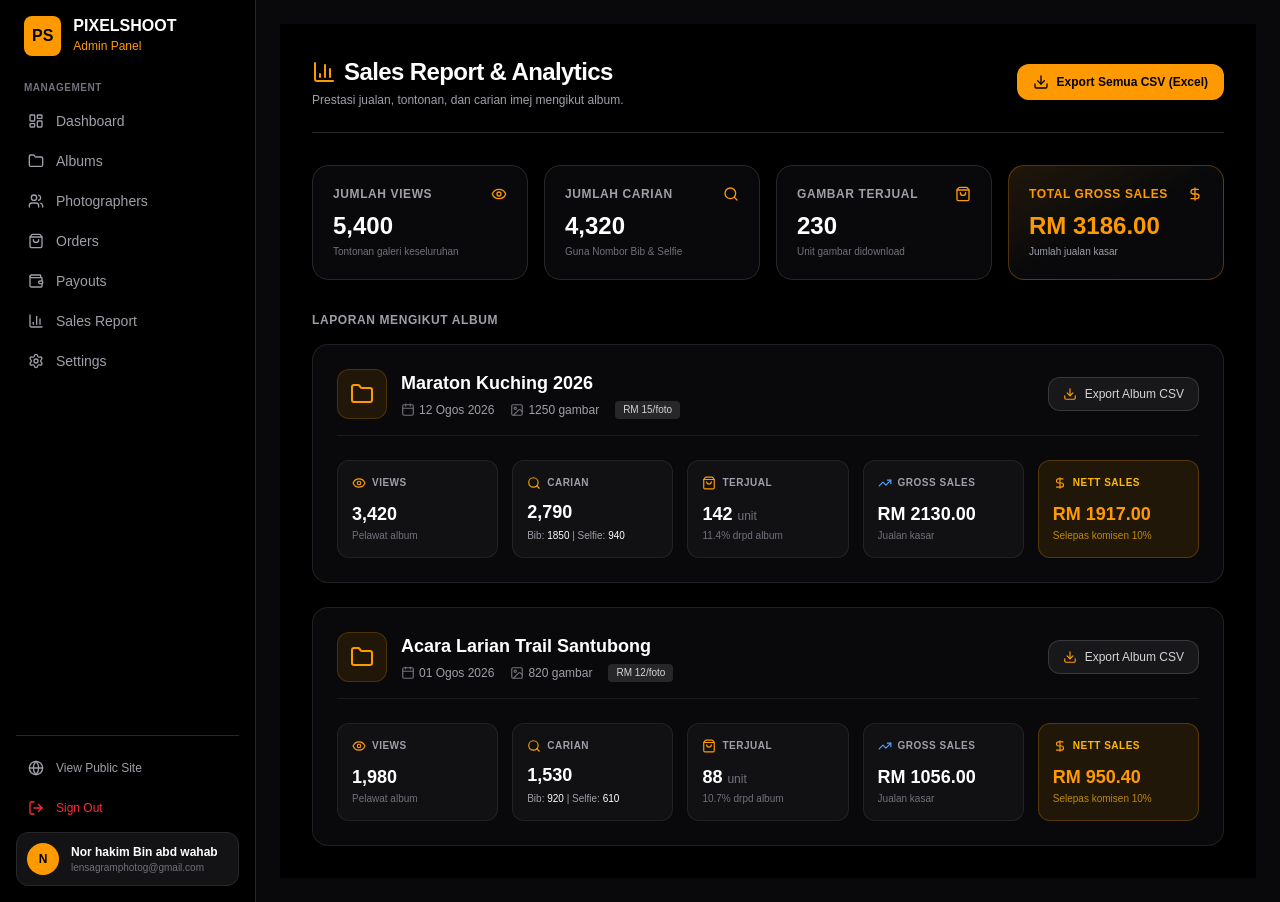
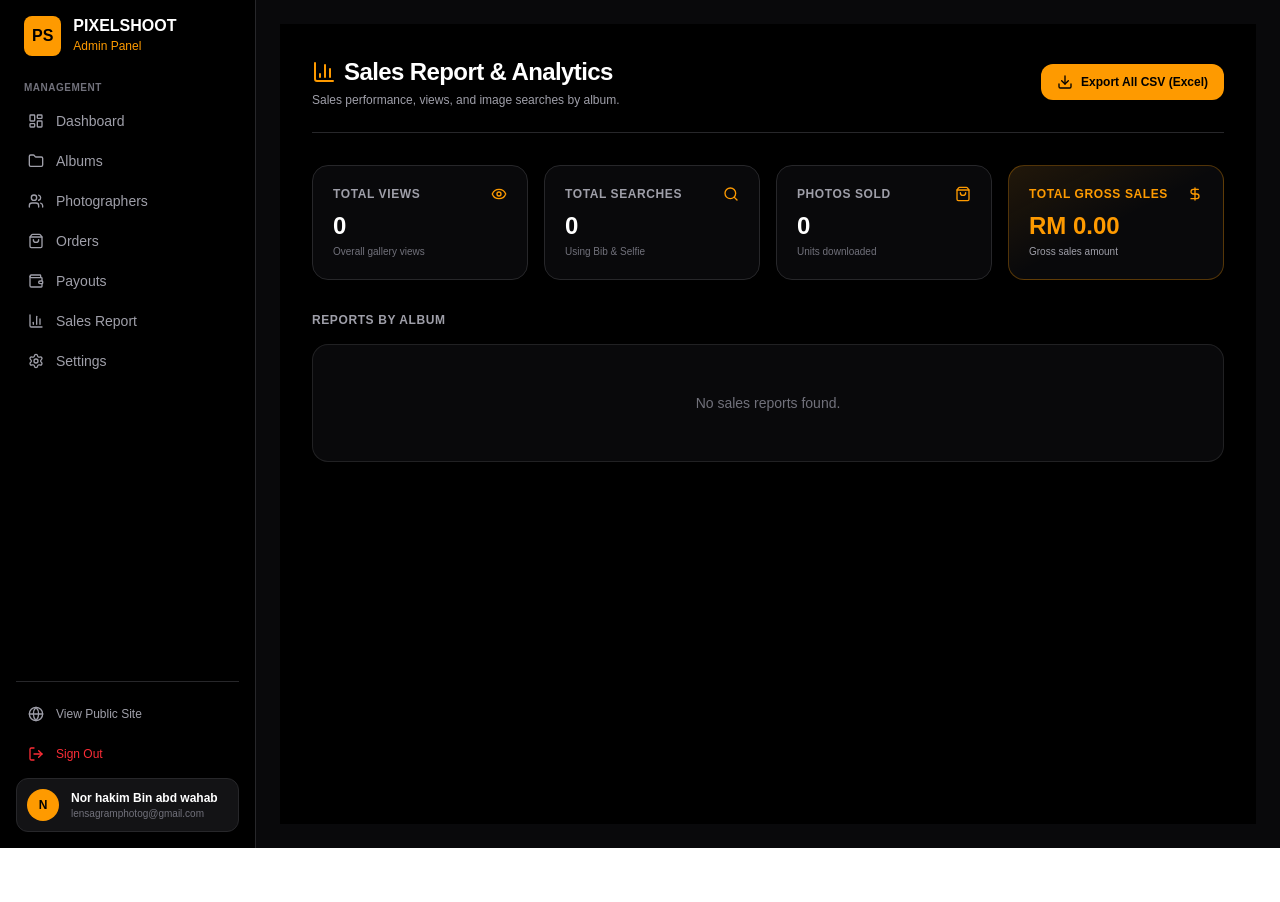
Before and after one commit to PixelShooter8/PixelShoot, a Next.js app: page /admin/sales-report in a window 1280 px wide. After the commit the page ends 848 px from the top, so only its background shows below. Built offline with nearby package versions, Linux system fonts and the light colour scheme.

Commit message:
Cleaned sales report and translated to English

```diff
--- a/app/admin/sales-report/page.jsx
+++ b/app/admin/sales-report/page.jsx
@@ -15,43 +15,18 @@ import {
 } from 'lucide-react';
 
 export default function SalesReportPage() {
-  const [albums] = useState([
-    {
-      id: 'alb-001',
-      title: 'Maraton Kuching 2026',
-      date: '12 Ogos 2026',
-      totalPhotos: 1250,
-      pricePerPhoto: 15,
-      platformFeePercent: 10,
-      views: 3420,
-      bibSearches: 1850,
-      selfieSearches: 940,
-      photosSold: 142,
-    },
-    {
-      id: 'alb-002',
-      title: 'Acara Larian Trail Santubong',
-      date: '01 Ogos 2026',
-      totalPhotos: 820,
-      pricePerPhoto: 12,
-      platformFeePercent: 10,
-      views: 1980,
-      bibSearches: 920,
-      selfieSearches: 610,
-      photosSold: 88,
-    },
-  ]);
+  const [albums] = useState([]);
 
-  // Kiraan Keseluruhan (Overall Totals)
+  // Overall Totals
   const totalViews = albums.reduce((acc, alb) => acc + alb.views, 0);
   const totalSearches = albums.reduce((acc, alb) => acc + alb.bibSearches + alb.selfieSearches, 0);
   const totalPhotosSold = albums.reduce((acc, alb) => acc + alb.photosSold, 0);
   const totalGrossSales = albums.reduce((acc, alb) => acc + (alb.photosSold * alb.pricePerPhoto), 0);
 
-  // --- FUNGSI EXPORT TO CSV (ALL ALBUMS) ---
+  // --- EXPORT TO CSV (ALL ALBUMS) ---
   const exportAllToCSV = () => {
     const headers = [
-      "ID Album,Nama Album,Tarikh,Jumlah Gambar,Harga Per Foto (RM),Views,Carian Bib,Carian Selfie,Gambar Terjual,Gross Sales (RM),Platform Fee (10%) (RM),Nett Sales (RM)"
+      "Album ID,Album Name,Date,Total Photos,Price Per Photo (RM),Views,Bib Searches,Selfie Searches,Photos Sold,Gross Sales (RM),Platform Fee (10%) (RM),Nett Sales (RM)"
     ];
 
     const rows = albums.map(alb => {
@@ -65,29 +40,29 @@ export default function SalesReportPage() {
     const encodedUri = encodeURI(csvContent);
     const link = document.createElement("a");
     link.setAttribute("href", encodedUri);
-    link.setAttribute("download", `Laporan_Jualan_PixelShoot_Semua_${new Date().toISOString().slice(0,10)}.csv`);
+    link.setAttribute("download", `PixelShoot_Sales_Report_All_${new Date().toISOString().slice(0,10)}.csv`);
     document.body.appendChild(link);
     link.click();
     document.body.removeChild(link);
   };
 
-  // --- FUNGSI EXPORT TO CSV (SINGLE ALBUM) ---
+  // --- EXPORT TO CSV (SINGLE ALBUM) ---
   const exportSingleAlbumToCSV = (album) => {
     const gross = album.photosSold * album.pricePerPhoto;
     const fee = (gross * album.platformFeePercent) / 100;
     const nett = gross - fee;
 
     const csvData = [
-      ["Laporan Jualan Album - " + album.title],
-      ["Tarikh", album.date],
-      ["Jumlah Gambar", album.totalPhotos],
-      ["Harga / Gambar", "RM " + album.pricePerPhoto],
+      ["Album Sales Report - " + album.title],
+      ["Date", album.date],
+      ["Total Photos", album.totalPhotos],
+      ["Price / Photo", "RM " + album.pricePerPhoto],
       [""],
-      ["Metrik", "Nilai"],
-      ["Views (Tontonan)", album.views],
-      ["Carian Bib", album.bibSearches],
-      ["Carian Selfie", album.selfieSearches],
-      ["Jumlah Gambar Terjual", album.photosSold],
+      ["Metric", "Value"],
+      ["Views (Gallery Views)", album.views],
+      ["Bib Searches", album.bibSearches],
+      ["Selfie Searches", album.selfieSearches],
+      ["Total Photos Sold", album.photosSold],
       ["Gross Sales", "RM " + gross.toFixed(2)],
       ["Platform Fee (" + album.platformFeePercent + "%)", "RM " + fee.toFixed(2)],
       ["Nett Sales", "RM " + nett.toFixed(2)]
@@ -96,7 +71,7 @@ export default function SalesReportPage() {
     const encodedUri = encodeURI("data:text/csv;charset=utf-8," + csvData);
     const link = document.createElement("a");
     link.setAttribute("href", encodedUri);
-    link.setAttribute("download", `Laporan_${album.title.replace(/\s+/g, '_')}.csv`);
+    link.setAttribute("download", `Report_${album.title.replace(/\s+/g, '_')}.csv`);
     document.body.appendChild(link);
     link.click();
     document.body.removeChild(link);
@@ -105,7 +80,7 @@ export default function SalesReportPage() {
   return (
     <div className="p-6 md:p-8 bg-black min-h-screen text-white space-y-8 max-w-7xl mx-auto">
 
-      {/* Header Page + Butang Export CSV Utama */}
+      {/* Header Page + Main Export Button */}
       <div className="flex flex-col sm:flex-row sm:items-center justify-between gap-4 border-b border-zinc-800 pb-6">
         <div>
           <h1 className="text-xl md:text-2xl font-bold tracking-tight flex items-center gap-2 text-white">
@@ -113,7 +88,7 @@ export default function SalesReportPage() {
             Sales Report & Analytics
           </h1>
           <p className="text-xs text-zinc-400 mt-1">
-            Prestasi jualan, tontonan, dan carian imej mengikut album.
+            Sales performance, views, and image searches by album.
           </p>
         </div>
 
@@ -121,46 +96,46 @@ export default function SalesReportPage() {
           onClick={exportAllToCSV}
           className="bg-amber-500 hover:bg-amber-400 text-black font-semibold text-xs px-4 py-2.5 rounded-xl flex items-center justify-center gap-2 transition shrink-0 self-start sm:self-auto"
         >
-          <Download className="w-4 h-4" /> Export Semua CSV (Excel)
+          <Download className="w-4 h-4" /> Export All CSV (Excel)
         </button>
       </div>
 
-      {/* Ringkasan Keseluruhan (Top Stats) */}
+      {/* Overall Totals (Top Stats) */}
       <div className="grid grid-cols-1 sm:grid-cols-2 lg:grid-cols-4 gap-4">
 
         {/* Total Views */}
         <div className="bg-zinc-950 border border-zinc-800 rounded-2xl p-4 md:p-5 flex flex-col justify-between">
           <div className="flex justify-between items-center text-zinc-400 mb-2">
-            <span className="text-xs font-semibold uppercase tracking-wider">Jumlah Views</span>
+            <span className="text-xs font-semibold uppercase tracking-wider">Total Views</span>
             <Eye className="w-4 h-4 text-amber-500 shrink-0" />
           </div>
           <div>
             <p className="text-2xl font-extrabold text-white">{totalViews.toLocaleString()}</p>
-            <p className="text-[10px] text-zinc-500 mt-0.5">Tontonan galeri keseluruhan</p>
+            <p className="text-[10px] text-zinc-500 mt-0.5">Overall gallery views</p>
           </div>
         </div>
 
         {/* Total Searches */}
         <div className="bg-zinc-950 border border-zinc-800 rounded-2xl p-4 md:p-5 flex flex-col justify-between">
           <div className="flex justify-between items-center text-zinc-400 mb-2">
-            <span className="text-xs font-semibold uppercase tracking-wider">Jumlah Carian</span>
+            <span className="text-xs font-semibold uppercase tracking-wider">Total Searches</span>
             <Search className="w-4 h-4 text-amber-500 shrink-0" />
           </div>
           <div>
             <p className="text-2xl font-extrabold text-white">{totalSearches.toLocaleString()}</p>
-            <p className="text-[10px] text-zinc-500 mt-0.5">Guna Nombor Bib & Selfie</p>
+            <p className="text-[10px] text-zinc-500 mt-0.5">Using Bib & Selfie</p>
           </div>
         </div>
 
         {/* Photos Sold */}
         <div className="bg-zinc-950 border border-zinc-800 rounded-2xl p-4 md:p-5 flex flex-col justify-between">
           <div className="flex justify-between items-center text-zinc-400 mb-2">
-            <span className="text-xs font-semibold uppercase tracking-wider">Gambar Terjual</span>
+            <span className="text-xs font-semibold uppercase tracking-wider">Photos Sold</span>
             <ShoppingBag className="w-4 h-4 text-amber-500 shrink-0" />
           </div>
           <div>
             <p className="text-2xl font-extrabold text-white">{totalPhotosSold}</p>
-            <p className="text-[10px] text-zinc-500 mt-0.5">Unit gambar didownload</p>
+            <p className="text-[10px] text-zinc-500 mt-0.5">Units downloaded</p>
           </div>
         </div>
 
@@ -172,18 +147,23 @@ export default function SalesReportPage() {
           </div>
           <div>
             <p className="text-2xl font-extrabold text-amber-500">RM {totalGrossSales.toFixed(2)}</p>
-            <p className="text-[10px] text-zinc-400 mt-0.5">Jumlah jualan kasar</p>
+            <p className="text-[10px] text-zinc-400 mt-0.5">Gross sales amount</p>
           </div>
         </div>
 
       </div>
 
-      {/* Senarai Laporan Mengikut Album */}
+      {/* Reports by Album Section */}
       <div className="space-y-4">
         <h2 className="text-xs font-bold text-zinc-400 uppercase tracking-wider">
-          Laporan Mengikut Album
+          Reports by Album
         </h2>
 
+        {albums.length === 0 ? (
+          <div className="bg-zinc-950 border border-zinc-800/80 rounded-2xl p-12 text-center text-zinc-500 text-sm">
+            No sales reports found.
+          </div>
+        ) : (
           <div className="grid grid-cols-1 gap-6">
             {albums.map((album) => {
               const grossSales = album.photosSold * album.pricePerPhoto;
@@ -196,7 +176,7 @@ export default function SalesReportPage() {
                   key={album.id}
                   className="bg-zinc-950 border border-zinc-800/80 rounded-2xl p-5 md:p-6 hover:border-zinc-700 transition space-y-6"
                 >
-                {/* Header Album */}
+                  {/* Album Header */}
                   <div className="flex flex-col sm:flex-row sm:items-center justify-between gap-4 border-b border-zinc-800/60 pb-4">
                     <div className="flex items-center gap-3.5 overflow-hidden">
                       <div className="bg-amber-500/10 text-amber-500 p-2.5 md:p-3 rounded-xl border border-amber-500/20 shrink-0">
@@ -209,16 +189,16 @@ export default function SalesReportPage() {
                             <Calendar className="w-3.5 h-3.5 text-zinc-500" /> {album.date}
                           </span>
                           <span className="flex items-center gap-1 shrink-0">
-                          <ImageIcon className="w-3.5 h-3.5 text-zinc-500" /> {album.totalPhotos} gambar
+                            <ImageIcon className="w-3.5 h-3.5 text-zinc-500" /> {album.totalPhotos} photos
                           </span>
                           <span className="bg-zinc-800 text-zinc-300 px-2 py-0.5 rounded text-[10px] font-medium shrink-0">
-                          RM {album.pricePerPhoto}/foto
+                            RM {album.pricePerPhoto}/photo
                           </span>
                         </div>
                       </div>
                     </div>
 
-                  {/* Butang Export CSV Album Spesifik */}
+                    {/* Single Album Export Button */}
                     <button
                       onClick={() => exportSingleAlbumToCSV(album)}
                       className="bg-zinc-900 hover:bg-zinc-800 text-zinc-300 border border-zinc-700/80 text-xs px-3.5 py-2 rounded-xl flex items-center justify-center gap-2 transition shrink-0 self-start sm:self-auto"
@@ -227,7 +207,7 @@ export default function SalesReportPage() {
                     </button>
                   </div>
 
-                {/* Grid Statistik Album (Responsif: 1 -> 2 -> 5 Kolum) */}
+                  {/* Album Stats Grid */}
                   <div className="grid grid-cols-2 sm:grid-cols-3 lg:grid-cols-5 gap-3.5">
 
                     {/* Views */}
@@ -237,14 +217,14 @@ export default function SalesReportPage() {
                       </p>
                       <div className="mt-2">
                         <p className="text-base md:text-lg font-bold text-white">{album.views.toLocaleString()}</p>
-                      <p className="text-[10px] text-zinc-500 truncate">Pelawat album</p>
+                        <p className="text-[10px] text-zinc-500 truncate">Album visitors</p>
                       </div>
                     </div>
 
-                  {/* Carian */}
+                    {/* Searches */}
                     <div className="bg-zinc-900/60 p-3.5 rounded-xl border border-zinc-800/80 flex flex-col justify-between">
                       <p className="text-[10px] font-semibold text-zinc-400 uppercase tracking-wider flex items-center gap-1.5 truncate">
-                      <Search className="w-3.5 h-3.5 text-amber-500 shrink-0" /> Carian
+                        <Search className="w-3.5 h-3.5 text-amber-500 shrink-0" /> Searches
                       </p>
                       <div className="mt-2">
                         <p className="text-base md:text-lg font-bold text-white">{totalSearchesAlbum.toLocaleString()}</p>
@@ -254,15 +234,15 @@ export default function SalesReportPage() {
                       </div>
                     </div>
 
-                  {/* Terjual */}
+                    {/* Sold */}
                     <div className="bg-zinc-900/60 p-3.5 rounded-xl border border-zinc-800/80 flex flex-col justify-between">
                       <p className="text-[10px] font-semibold text-zinc-400 uppercase tracking-wider flex items-center gap-1.5 truncate">
-                      <ShoppingBag className="w-3.5 h-3.5 text-amber-500 shrink-0" /> Terjual
+                        <ShoppingBag className="w-3.5 h-3.5 text-amber-500 shrink-0" /> Sold
                       </p>
                       <div className="mt-2">
-                      <p className="text-base md:text-lg font-bold text-white">{album.photosSold} <span className="text-xs text-zinc-500 font-normal">unit</span></p>
+                        <p className="text-base md:text-lg font-bold text-white">{album.photosSold} <span className="text-xs text-zinc-500 font-normal">units</span></p>
                         <p className="text-[10px] text-zinc-500 truncate">
-                        {((album.photosSold / album.totalPhotos) * 100).toFixed(1)}% drpd album
+                          {((album.photosSold / album.totalPhotos) * 100).toFixed(1)}% of album
                         </p>
                       </div>
                     </div>
@@ -274,7 +254,7 @@ export default function SalesReportPage() {
                       </p>
                       <div className="mt-2">
                         <p className="text-base md:text-lg font-bold text-white">RM {grossSales.toFixed(2)}</p>
-                      <p className="text-[10px] text-zinc-500 truncate">Jualan kasar</p>
+                        <p className="text-[10px] text-zinc-500 truncate">Gross revenue</p>
                       </div>
                     </div>
 
@@ -285,7 +265,7 @@ export default function SalesReportPage() {
                       </p>
                       <div className="mt-2">
                         <p className="text-base md:text-lg font-bold text-amber-500">RM {nettSales.toFixed(2)}</p>
-                      <p className="text-[10px] text-amber-400/70 truncate">Selepas komisen 10%</p>
+                        <p className="text-[10px] text-amber-400/70 truncate">After 10% commission</p>
                       </div>
                     </div>
 
@@ -295,6 +275,7 @@ export default function SalesReportPage() {
               );
             })}
           </div>
+        )}
       </div>
 
     </div>
```
Lines whose indentation alone changed are shown as unchanged.
